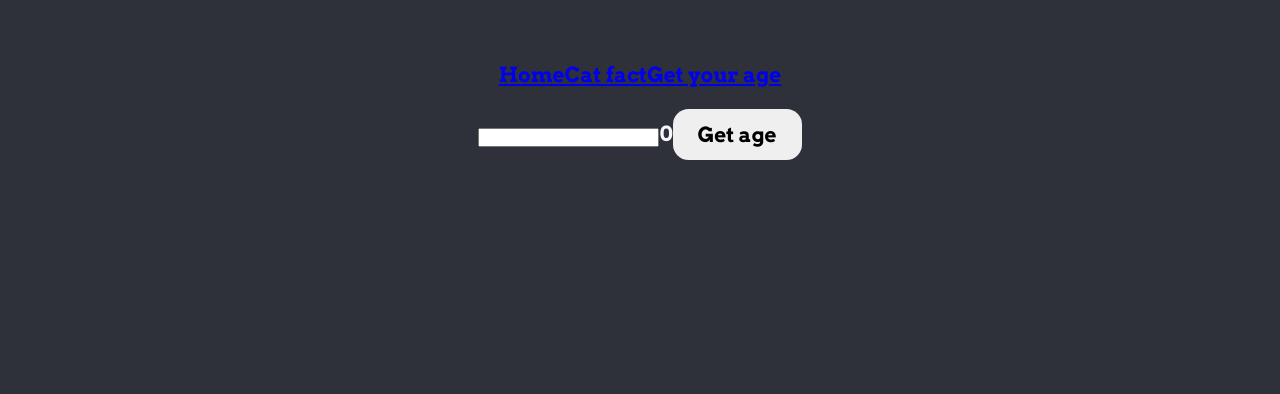
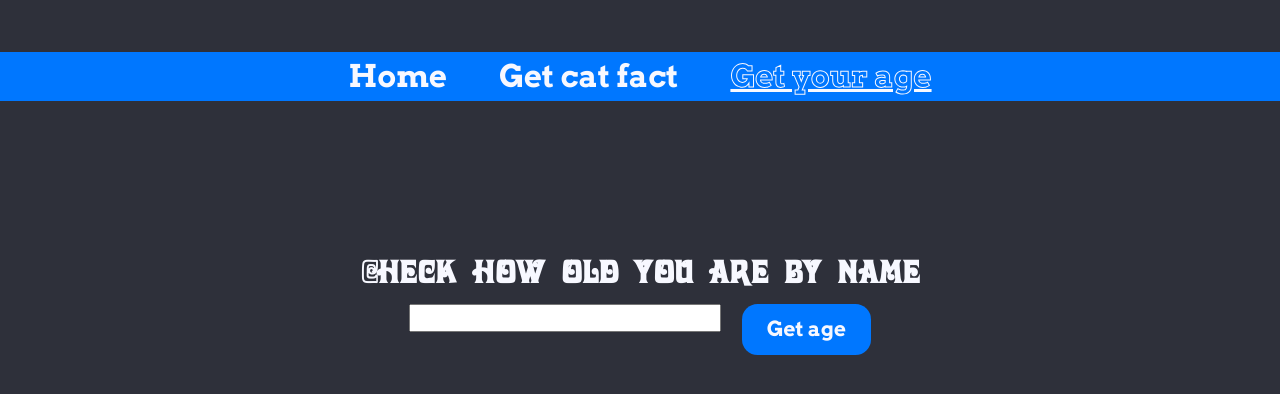
Before and after one commit to myrahkis/vk-test-2024, a React (Vite) app: page /get-your-age in a window 1280 px wide. Shown: the top 394 px of the page. Built offline with nearby package versions, Linux system fonts and the light colour scheme.

Commit message:
worked on styles

```diff
--- a/src/App.jsx
+++ b/src/App.jsx
@@ -9,7 +9,6 @@ import NavBar from "./components/NavBar";
 function App() {
   return (
     <>
-      <div className={styles.main}>
         <BrowserRouter>
           <NavBar />
           <Routes>
@@ -19,7 +18,6 @@ function App() {
             {/* <Route path='/*' element={<PageNotFound />} /> */}
           </Routes>
         </BrowserRouter>
-      </div>
     </>
   );
 }
--- a/src/components/NavBar.jsx
+++ b/src/components/NavBar.jsx
@@ -1,11 +1,33 @@
 import { NavLink } from "react-router-dom";
+import styles from "./NavBar.module.css";
 
 function NavBar() {
   return (
-    <div className="navBar">
-      <NavLink to={"/"}>Home</NavLink>
-      <NavLink to={"/cat-fact"}>Cat fact</NavLink>
-      <NavLink to={"/get-your-age"}>Get your age</NavLink>
+    <div className={styles.navBar}>
+      <NavLink
+        to={"/"}
+        className={({ isActive }) => {
+          return isActive ? styles.active : styles.navLink;
+        }}
+      >
+        Home
+      </NavLink>
+      <NavLink
+        to={"/cat-fact"}
+        className={({ isActive }) => {
+          return isActive ? styles.active : styles.navLink;
+        }}
+      >
+        Get cat fact
+      </NavLink>
+      <NavLink
+        to={"/get-your-age"}
+        className={({ isActive }) => {
+          return isActive ? styles.active : styles.navLink;
+        }}
+      >
+        Get your age
+      </NavLink>
     </div>
   );
 }
--- /dev/null
+++ b/src/components/NavBar.module.css
@@ -0,0 +1,19 @@
+.navBar {
+  display: flex;
+  justify-content: center;
+  padding: 0.5rem;
+  margin-top: 5rem;
+  margin-bottom: 15rem;
+  gap: 5rem;
+  font-size: 3rem;
+  background-color: var(--color-accent);
+}
+
+.navLink {
+  color: var(--color-lightest);
+  text-decoration: none;
+}
+.active {
+  color: var(--color-accent);
+  -webkit-text-stroke: 1px var(--color-lightest);
+}
--- a/src/index.css
+++ b/src/index.css
@@ -24,13 +24,19 @@ body {
   display: flex;
   justify-content: center;
   align-items: flex-start;
+  text-align: center;
+  min-width: 100%;
   min-height: 100vh;
-  padding: 4rem;
+  /* padding: 4rem; */
   font-weight: 400;
   font-style: normal;
   font-size: 1.5rem;
   background-color: var(--color-darkest);
   color: var(--color-lightest);
+}
+
+#root {
+  width: 100%;
 }
 
 button {
--- a/src/pages/Fact.jsx
+++ b/src/pages/Fact.jsx
@@ -30,6 +30,7 @@ function Fact() {
         setError("");
       } catch (e) {
         console.error(e);
+
         setError(e.message);
       } finally {
         setIsLoading(false);
--- a/src/pages/Fact.module.css
+++ b/src/pages/Fact.module.css
@@ -6,11 +6,14 @@
 h2 {
   font-family: "Davida Cyr Regular";
   text-align: center;
-  margin-top: 8rem;
+  font-size: 3rem;
+  margin-bottom: 1.5rem;
+  /* margin-top: 8rem; */
 }
 
 .factWrapper {
   display: flex;
+  justify-content: center;
   padding: 1rem;
 }
 
--- a/src/pages/Home.jsx
+++ b/src/pages/Home.jsx
@@ -1,8 +1,11 @@
+import styles from "./Home.module.css";
+
 function Home() {
   return (
-    <div>
-      This is HOME
-      <p>AAAAA</p>
+    <div className={styles.homeWrapper}>
+      <h1>Тестовое задание для ВК</h1>
+      <p>by</p>
+      <h3>myrahkis aka Климова Юлия</h3>
     </div>
   );
 }
--- /dev/null
+++ b/src/pages/Home.module.css
@@ -0,0 +1,7 @@
+.homeWrapper {
+  display: flex;
+  align-items: center;
+  flex-direction: column;
+  gap: 5rem;
+  font-size: 3rem;
+}
--- a/src/pages/NameForm.jsx
+++ b/src/pages/NameForm.jsx
@@ -1,12 +1,14 @@
 import { useEffect, useState } from "react";
 import Loader from "../components/Loader";
 import Error from "../components/Error";
+import styles from "./NameForm.module.css";
 
 function NameForm() {
   const [name, setName] = useState("");
   const [age, setAge] = useState(0);
   const [isLoading, setIsLoading] = useState(false);
   const [error, setError] = useState("");
+  const [pastNames, setPastNames] = useState([]);
 
   useEffect(
     function () {
@@ -45,8 +47,20 @@ function NameForm() {
     [name]
   );
 
+//   function test() {
+//     console.log(pastNames.indexOf(val));
+//     if (pastNames.indexOf(val) === -1) {
+//       setName(val);
+//       setPastNames([...pastNames, val]);
+//     } else {
+//       throw new Error("Вы уже вводили это имя!");
+//     }
+//     console.log(pastNames);
+//   }
+
   function inputHandle(e) {
     setName(e.target.value);
+    setAge(0);
   }
 
   function submitHandle(e) {
@@ -56,10 +70,24 @@ function NameForm() {
   return (
     <>
       <form onSubmit={submitHandle}>
-        <div className="wrapper">
-          <input type="text" value={name} onChange={inputHandle} />
-          {age && <label>you&apos;re {age} years old</label>}
-          <button type="submit">Get age</button>
+        <h2>Check how old you are by name</h2>
+        <div className={styles.wrapper}>
+          <div className={styles.inputWrapper}>
+            <input
+              type="text"
+              value={name}
+              onChange={inputHandle}
+              className={styles.nameInput}
+            />
+            {age !== 0 && (
+              <label className={styles.result}>
+                you&apos;re {age} years old
+              </label>
+            )}
+          </div>
+          <button type="submit" className={styles.submitBtn}>
+            Get age
+          </button>
         </div>
       </form>
       {isLoading && <Loader />}
--- /dev/null
+++ b/src/pages/NameForm.module.css
@@ -0,0 +1,26 @@
+.wrapper {
+  display: flex;
+  justify-content: center;
+  align-items: flex-start;
+  flex-direction: row;
+  gap: 2rem;
+}
+
+.inputWrapper {
+  display: inherit;
+  flex-direction: column;
+  gap: 2rem;
+  width: 30rem;
+}
+
+.nameInput {
+  font-size: 2rem;
+  width: 100%;
+}
+.result {
+}
+
+.submitBtn {
+  color: var(--color-lightest);
+  background-color: var(--color-accent);
+}
```
